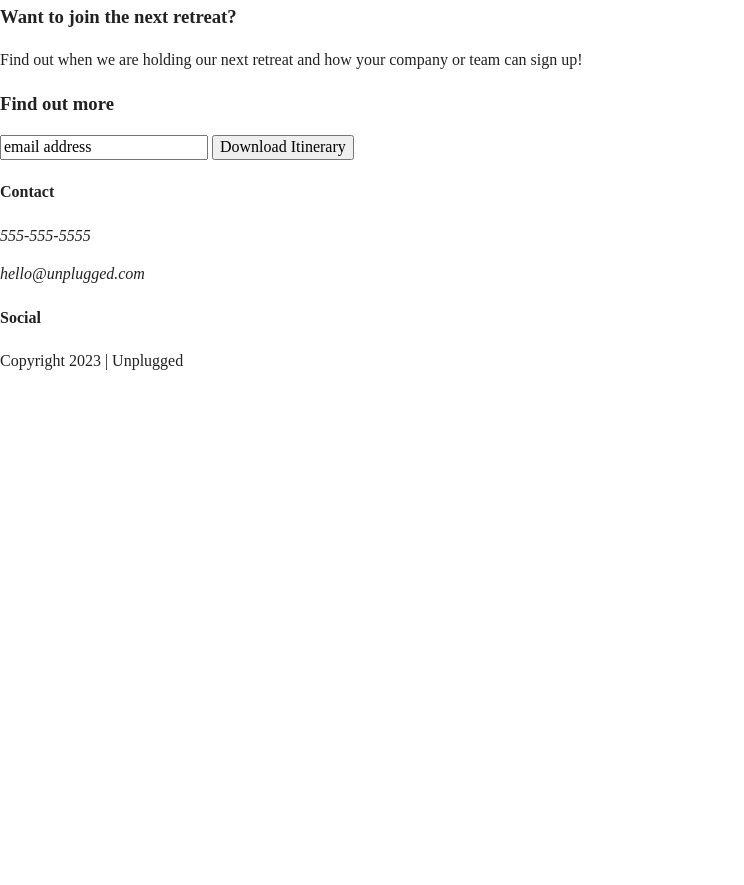
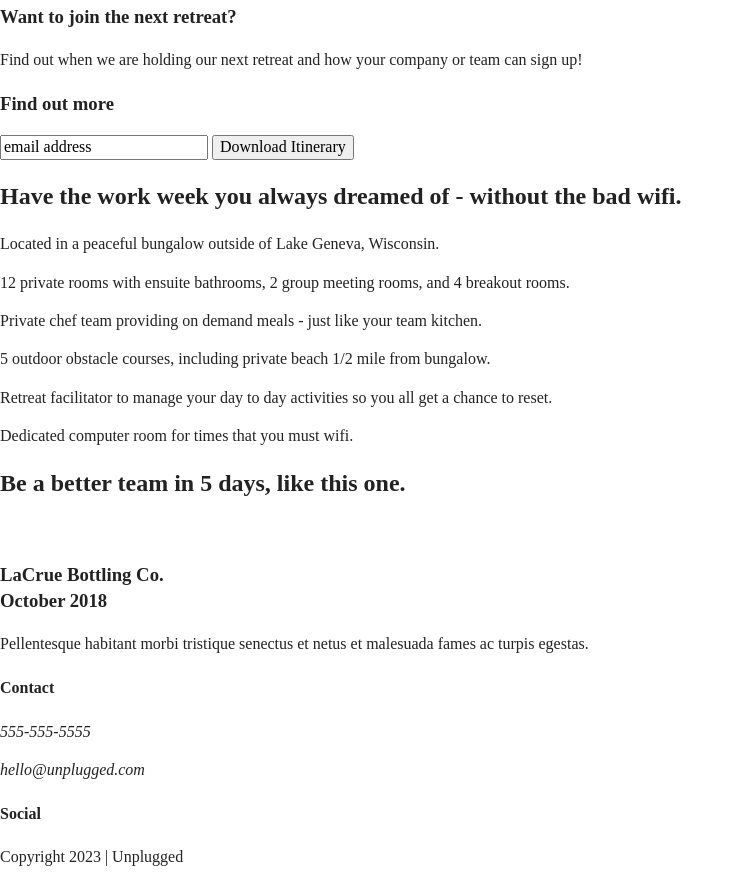
Before and after one commit to james-kel/unplugged, a website built with webpack: page index.html in a window 1280 px wide. Shown: the part 207-1092 px from the top of the page, without its empty margins (0-744 px from the left). Before the commit the page ends 800 px from the top, so only its background shows below. Built offline with nearby package versions, Linux system fonts and the light colour scheme.

Commit message:
Added all html content to homepage

```diff
--- a/index.html
+++ b/index.html
@@ -41,6 +41,7 @@
         </nav>
       </div>
     </header>
+
     <main>
       <section class="hero-area">
         <div class="content-wrapper">
@@ -65,6 +66,70 @@
           </div>
         </div>
       </aside>
+
+      <section class="features">
+        <div class="content-wrapper">
+          <h2>
+            Have the work week you always dreamed of - without the bad wifi.
+          </h2>
+          <article>
+            <p class="fontawesome-icon"></p>
+            <p class="features-item-description">
+              Located in a peaceful bungalow outside of Lake Geneva, Wisconsin.
+            </p>
+          </article>
+          <article>
+            <p class="fontawesome-icon"></p>
+            <p class="features-item-description">
+              12 private rooms with ensuite bathrooms, 2 group meeting rooms,
+              and 4 breakout rooms.
+            </p>
+          </article>
+          <article>
+            <p class="fontawesome-icon"></p>
+            <p class="features-item-description">
+              Private chef team providing on demand meals - just like your team
+              kitchen.
+            </p>
+          </article>
+          <article>
+            <p class="fontawesome-icon"></p>
+            <p class="features-item-description">
+              5 outdoor obstacle courses, including private beach 1/2 mile from
+              bungalow.
+            </p>
+          </article>
+          <article>
+            <p class="fontawesome-icon"></p>
+            <p class="features-item-description">
+              Retreat facilitator to manage your day to day activities so you
+              all get a chance to reset.
+            </p>
+          </article>
+          <article>
+            <p class="fontawesome-icon"></p>
+            <p class="features-item-description">
+              Dedicated computer room for times that you must wifi.
+            </p>
+          </article>
+        </div>
+      </section>
+      <section class="reviews">
+        <div class="content-wrapper">
+          <h2>Be a better team in 5 days, like this one.</h2>
+          <article>
+            <img src="" alt="" />
+            <h3>
+              LaCrue Bottling Co.<br />
+              October 2018
+            </h3>
+            <p>
+              Pellentesque habitant morbi tristique senectus et netus et
+              malesuada fames ac turpis egestas.
+            </p>
+          </article>
+        </div>
+      </section>
     </main>
     <!-- main wrapper -->
     <footer>
```
